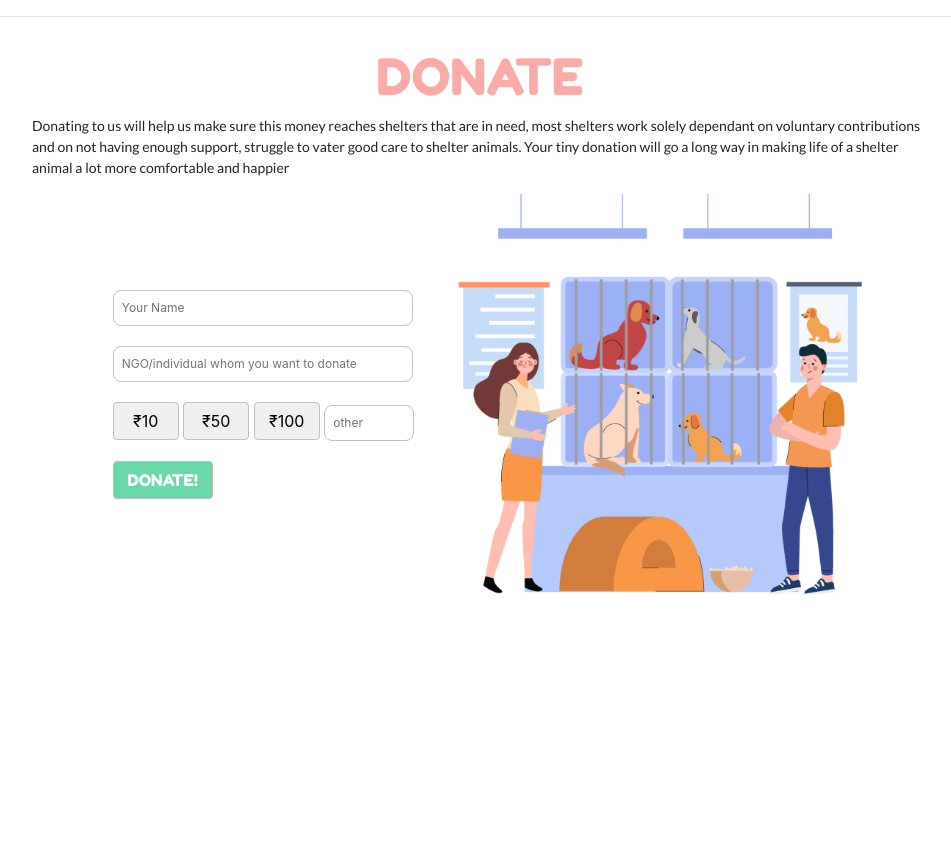
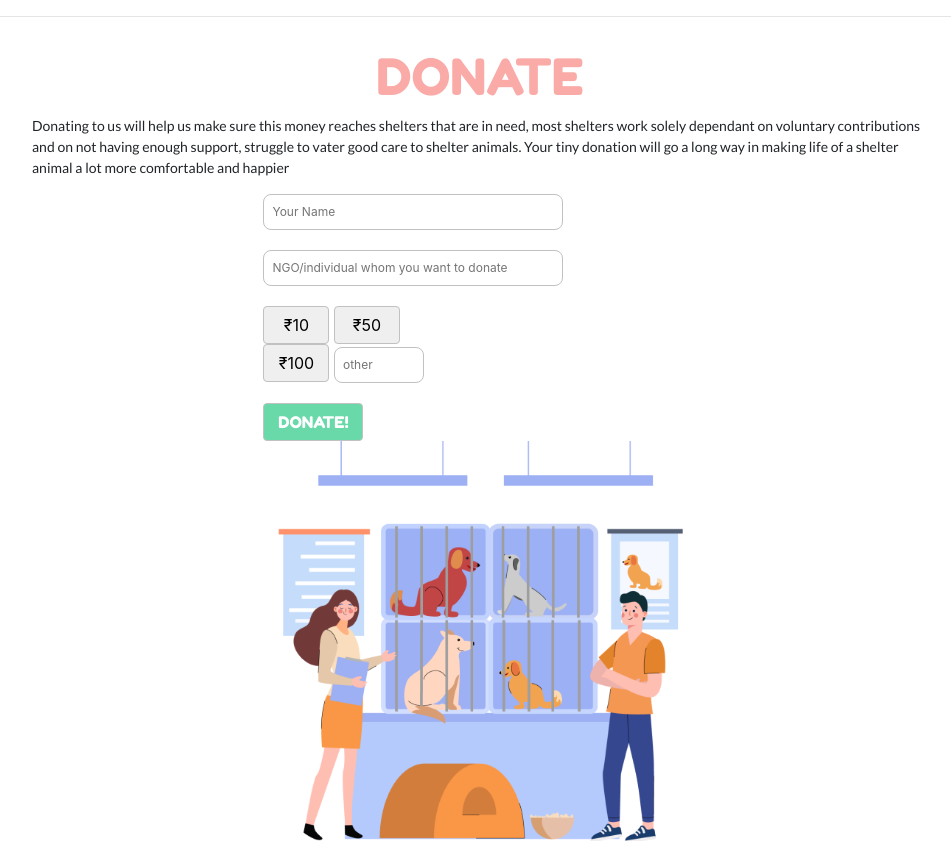
Before and after one commit to Priyanka7011/virtuwoof, a Django app: page /donate in a window 1280 px wide. Shown: the part 116-957 px from the top of the page, without its empty margins (160-1111 px from the left). Before the commit the page ends 710 px from the top, so only its background shows below. Run offline with Django 3.2, Linux system fonts and the light colour scheme; some libraries are stand-ins or nearby versions.

Commit message:
donation changes

```diff
--- a/project/mainApp/templates/donation.html
+++ b/project/mainApp/templates/donation.html
@@ -66,12 +66,7 @@
                 font-size:14px;
                 width:70%;
             }
-            .partition{
-                display: flex;
-                justify-content: space-around;
-                align-items: center;
-                flex-direction: row;
-            }
+
             .donationForm{
                 width:45%;
                 display: flex;
```
